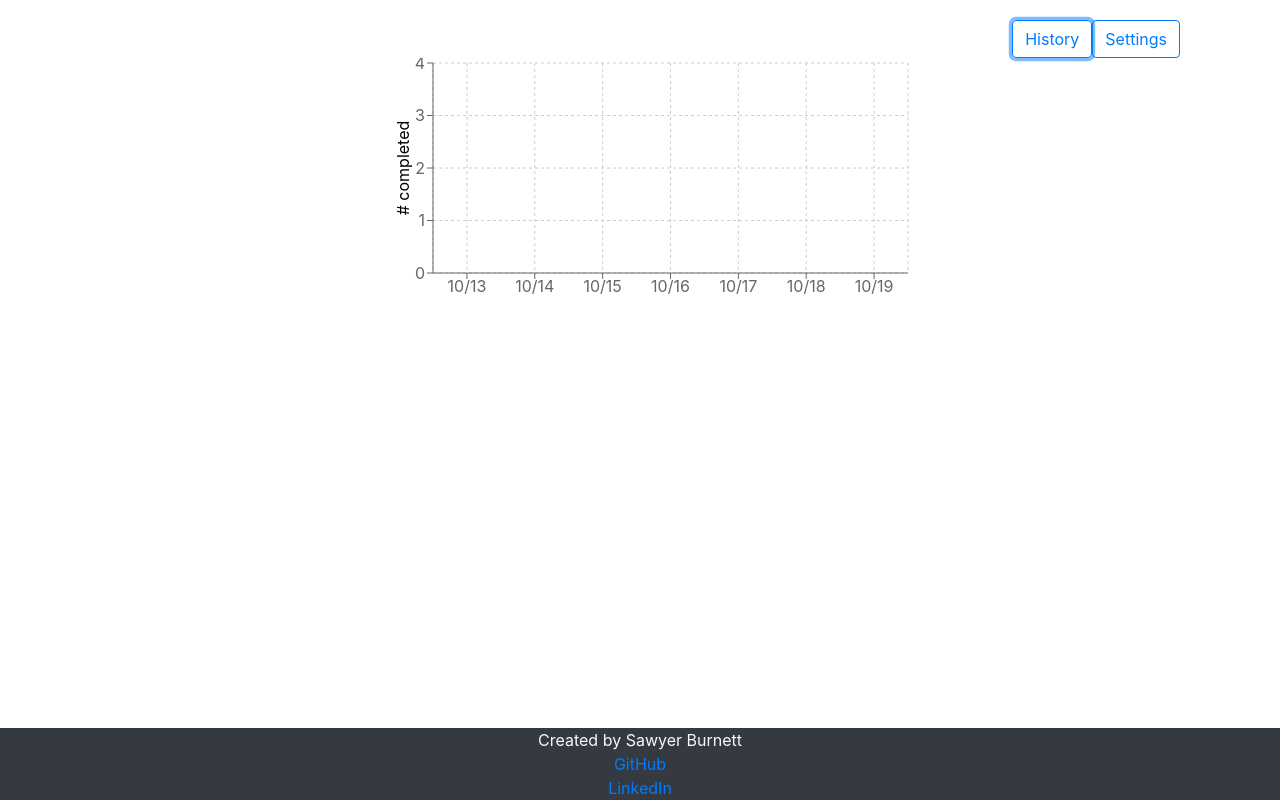
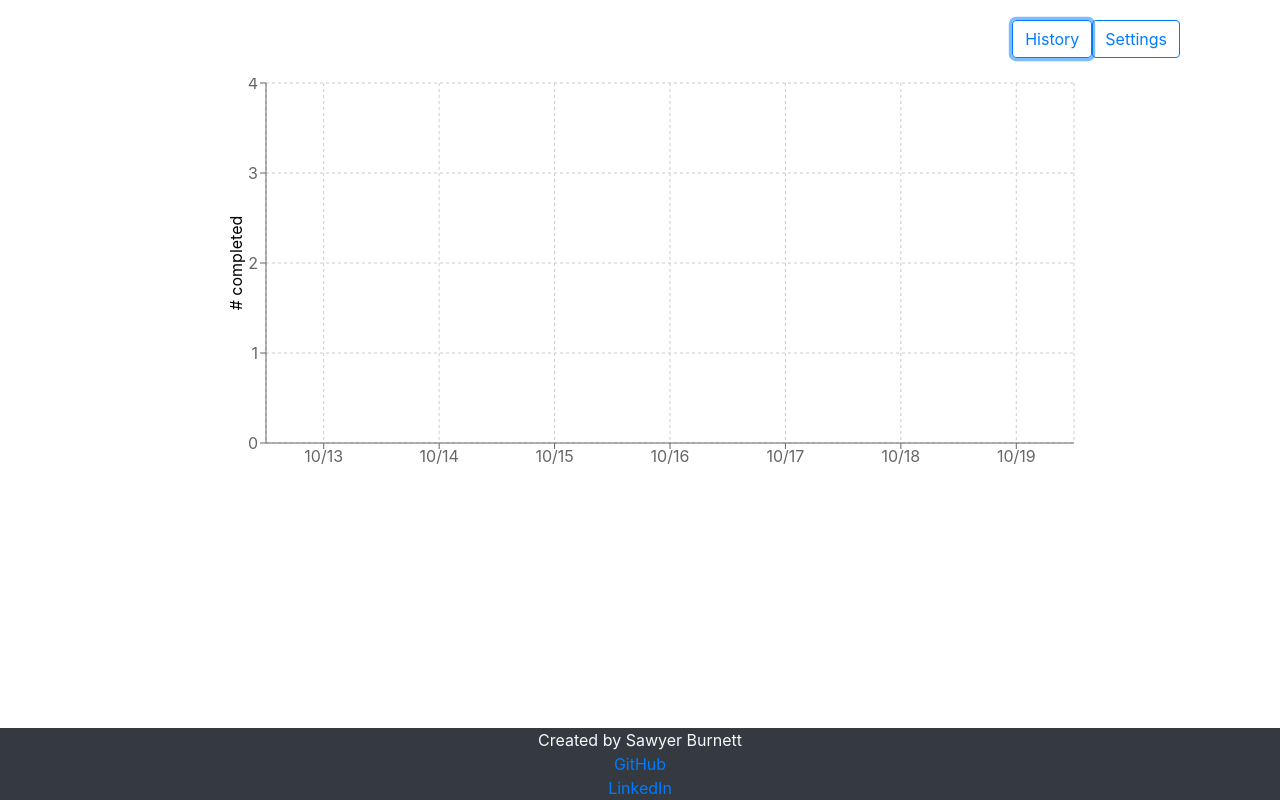
Before and after one commit to Burnett2k/work-timer-react, a React (Create React App) app: page / in a window 1280 px wide. Both pictures are taken after a click on the button "Timer". Built offline with nearby package versions, Linux system fonts and the light colour scheme.

Commit message:
update sizing of progress chart

```diff
--- a/src/components/HistoryButton.js
+++ b/src/components/HistoryButton.js
@@ -1,10 +1,6 @@
 const React = require("react");
 
 class HistoryButton extends React.Component {
-  constructor(props) {
-    super(props);
-  }
-
   render() {
     return (
       <button
--- a/src/components/ProgressChart.js
+++ b/src/components/ProgressChart.js
@@ -8,20 +8,24 @@ import {
   Tooltip,
   ResponsiveContainer
 } from "recharts";
+import "./App.css";
 
 const React = require("react");
 const styles = {
-  width: "50%",
-  height: 250,
-  margin: "0 auto"
+  width: "80%",
+  height: 400,
+  margin: "0 auto",
+  marginTop: "20px"
 };
-const data = [];
+let data = [];
 
 class ProgressChart extends React.Component {
-  constructor(props) {
-    super(props);
+  componentDidMount() {
+    this.popSessionsIntoArray();
+  }
 
-    this.popSessionsIntoArray();
+  componentWillUnmount() {
+    data = [];
   }
 
   popSessionsIntoArray() {
--- a/src/components/SessionCounter.js
+++ b/src/components/SessionCounter.js
@@ -1,10 +1,6 @@
 const React = require("react");
 
 class SessionCounter extends React.Component {
-  constructor(props) {
-    super(props);
-  }
-
   render() {
     return (
       <div className="q-top-buffer">
```
